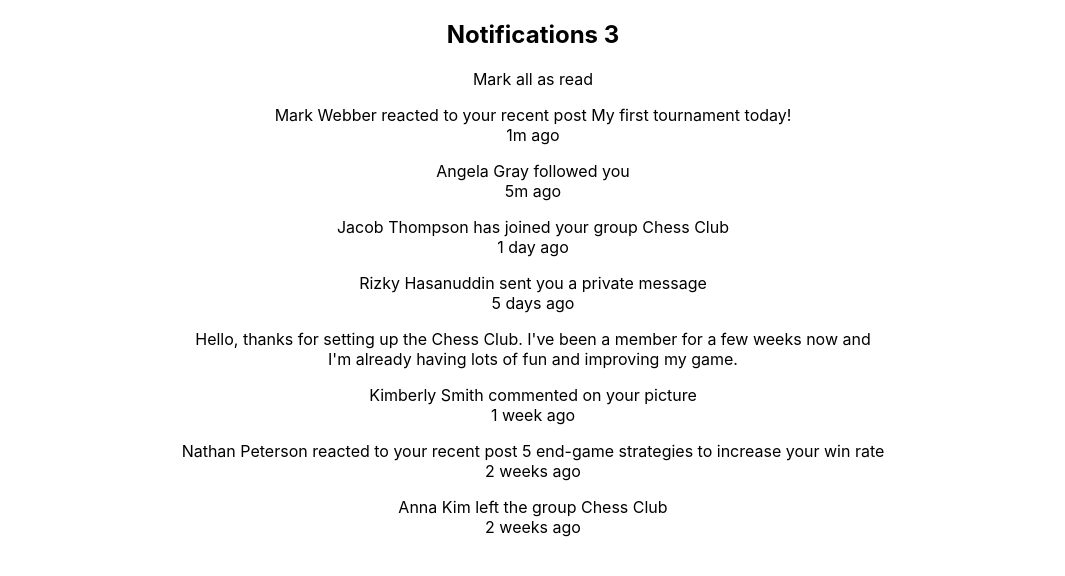
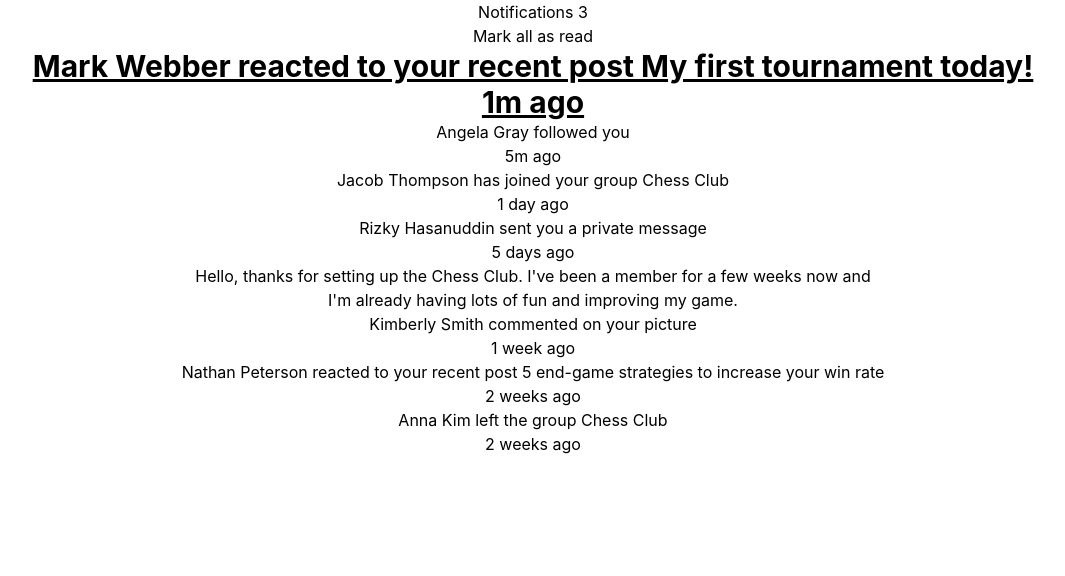
Before and after one commit to Padmasripriya/notifications-page, a React (Create React App) app: page / in a window 1280 px wide. Shown: the top 576 px of the page, without its empty margins (107-1172 px from the left). Built offline with nearby package versions, Linux system fonts and the light colour scheme.

Commit message:
added tailwind css to the project

```diff
--- a/package.json
+++ b/package.json
@@ -34,5 +34,8 @@
       "last 1 firefox version",
       "last 1 safari version"
     ]
+  },
+  "devDependencies": {
+    "tailwindcss": "^3.3.3"
   }
 }
--- a/src/index.css
+++ b/src/index.css
@@ -1,3 +1,7 @@
+@tailwind base;
+@tailwind components;
+@tailwind utilities;
+
 body {
   margin: 0;
   font-family: -apple-system, BlinkMacSystemFont, 'Segoe UI', 'Roboto', 'Oxygen',
--- a/src/notifications.js
+++ b/src/notifications.js
@@ -8,7 +8,7 @@ export function Notifications() {
                 <p>Mark all as read</p>
             </div>
             <div className="notifications-content">
-               <p>
+               <p className="text-3xl font-bold underline">
                     Mark Webber reacted to your recent post My first tournament today!
                     <br />
                     1m ago
--- /dev/null
+++ b/tailwind.config.js
@@ -0,0 +1,8 @@
+/** @type {import('tailwindcss').Config} */
+module.exports = {
+  content: ["./src/**/*.{js,jsx,ts,tsx}",],
+  theme: {
+    extend: {},
+  },
+  plugins: [],
+}
```
Also changed, not shown: 2 other files (tests, documents, lock files or other folders).
